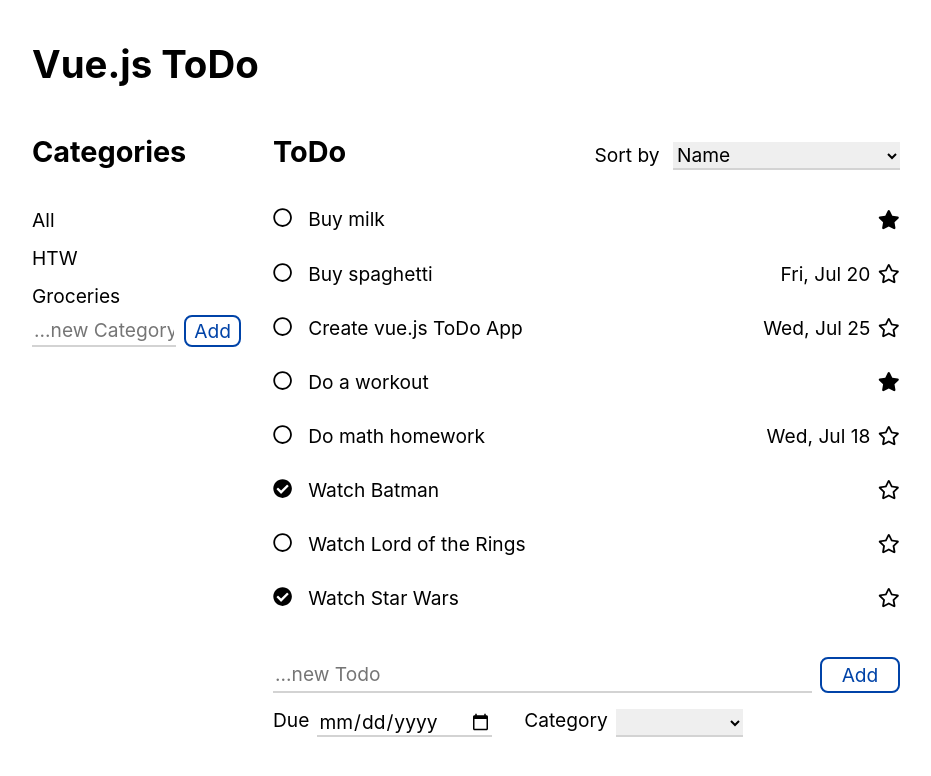
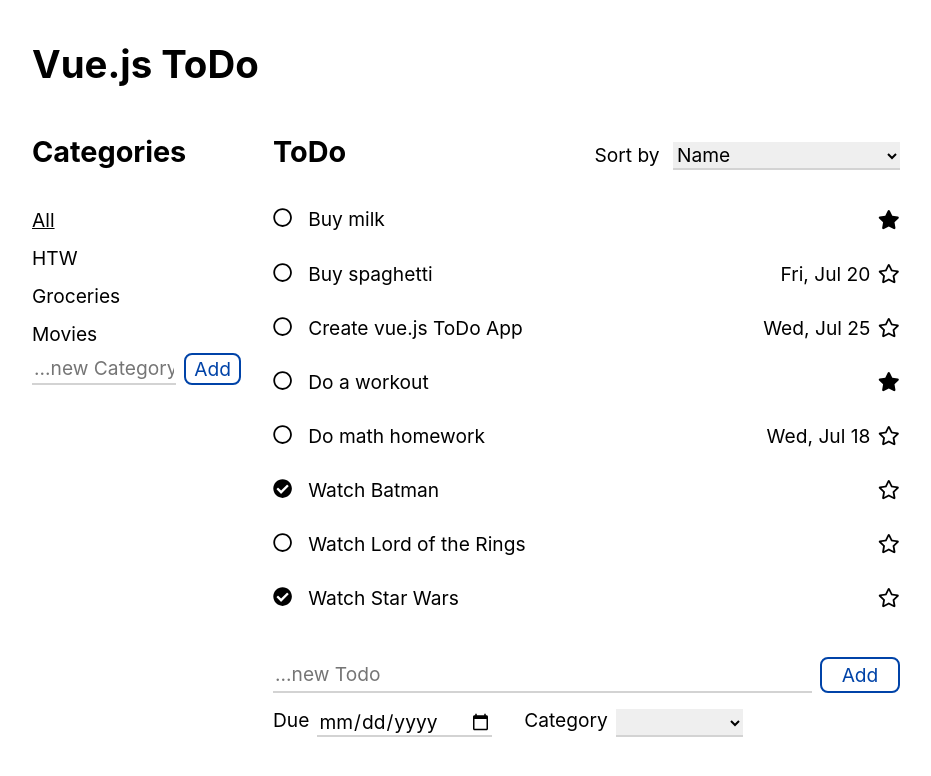
Before and after one commit to greengiraffe/mp-vue-todo, a Vue app: page / in a window 1280 px wide. Shown: the top 776 px of the page, without its empty margins (174-1105 px from the left). Built offline with nearby package versions, Linux system fonts and the light colour scheme.

Commit message:
Enable filtering by category

```diff
--- a/src/components/CategoryInput.vue
+++ b/src/components/CategoryInput.vue
@@ -6,6 +6,8 @@
 </template>
 
 <script>
+import { ADD_CATEGORY } from '../store'
+
 export default {
   data: function () {
     return {
@@ -14,7 +16,7 @@ export default {
   },
   methods: {
     addCategory: function () {
-      this.$store.commit('ADD_CATEGORY', {
+      this.$store.commit(ADD_CATEGORY, {
         name: this.name
       })
       this.clearInput()
--- a/src/components/CategoryList.vue
+++ b/src/components/CategoryList.vue
@@ -2,8 +2,20 @@
   <div>
     <h2>Categories</h2>
     <ul class="category-list">
-      <li class="category-list__item"><Category name="All" /></li>
-      <li v-for="cat in categories" :key="cat.id" class="category-list__item">
+      <li
+        @click="selectCategory(undefined)"
+        class="category-list__item"
+        :class="{ active: selected === undefined}"
+      >
+        <Category name="All" />
+      </li>
+      <li
+        @click="selectCategory(cat.id)"
+        v-for="cat in categories"
+        :key="cat.id"
+        class="category-list__item"
+        :class="{ active: selected === cat.id}"
+      >
         <Category v-bind="cat" />
       </li>
       <li class="category-list__item"><CategoryInput /></li>
@@ -13,13 +25,22 @@
 
 <script>
 import Category from './Category.vue'
-import CategoryInput from './CategoryInput.vue'
+import CategoryInput from   './CategoryInput.vue'
+import { SET_SELECTED_CATEGORY } from '../store'
 
 export default {
   components: { Category, CategoryInput },
   computed: {
     categories: function () {
       return this.$store.state.categories.categories
+    },
+    selected: function () {
+      return this.$store.state.categories.selected
+    }
+  },
+  methods: {
+    selectCategory: function(id) {
+      this.$store.commit(SET_SELECTED_CATEGORY, id)
     }
   }
 }
@@ -35,4 +56,10 @@ export default {
     margin-top: 2rem;
   }
 }
+
+.category-list__item {
+  &.active {
+    text-decoration: underline;
+  }
+}
 </style>
--- a/src/components/Todo.vue
+++ b/src/components/Todo.vue
@@ -16,6 +16,8 @@
 </template>
 
 <script>
+import { UPDATE_TODO, REMOVE_TODO } from '../store'
+
 export default {
   props: {
     todo: {
@@ -56,11 +58,11 @@ export default {
       })
     },
     updateTodo: function (updatedTodo) {
-      this.$store.commit('UPDATE_TODO', updatedTodo)
+      this.$store.commit(UPDATE_TODO, updatedTodo)
     },
     deleteTodo: function () {
       if(confirm(`Do you want to delete "${this.todo.text}"?`)) {
-        this.$store.commit('REMOVE_TODO', this.todo.id)
+        this.$store.commit(REMOVE_TODO, this.todo.id)
       }
     }
   }
--- a/src/components/TodoInput.vue
+++ b/src/components/TodoInput.vue
@@ -18,6 +18,8 @@
 </template>
 
 <script>
+import { ADD_TODO } from '../store'
+
 export default {
   data: function () {
     return {
@@ -33,12 +35,12 @@ export default {
   },
   methods: {
     addTodo: function () {
-      this.$store.commit('ADD_TODO', {
+      this.$store.commit(ADD_TODO, {
         text: this.text,
         category: this.category,
         due: this.$refs.dateInput.valueAsDate,
         important: false,
-        done: false
+        done: false,
       })
       this.cleanInputs();
     },
--- a/src/components/TodoList.vue
+++ b/src/components/TodoList.vue
@@ -10,7 +10,7 @@
       </label>
     </div>
     <ul class="todo-list__list">
-      <li v-for="todo in todos" :key="todo.id" class="todo-list__item">
+      <li v-for="todo in filter(todos)" :key="todo.id" class="todo-list__item">
         <Todo :todo="todo" />
       </li>
       <li class="todo-list__item"><TodoInput /></li>
@@ -39,7 +39,7 @@ export default {
     }
   },
   computed: {
-    todos () {
+    todos: function () {
       switch (this.sortSelect) {
         case SORT_BY_NAME:
           return this.$store.getters.sortedTodosByName
@@ -48,6 +48,17 @@ export default {
         case SORT_BY_DATE_ASC:
           return this.$store.getters.sortedTodosByDateAsc
       }
+    },
+    selectedCategory: function () {
+      return this.$store.state.categories.selected
+    }
+  },
+  methods: {
+    filter: function (todos) {
+      if (this.selectedCategory === undefined) return this.todos
+      return this.todos.filter(todo => {
+        return todo.category === this.selectedCategory
+      })
     }
   }
 }
--- a/src/store/index.js
+++ b/src/store/index.js
@@ -11,3 +11,5 @@ export default new Vuex.Store({
     categories
   }
 })
+
+export * from './mutation-types'
--- a/src/store/modules/categories.js
+++ b/src/store/modules/categories.js
@@ -1,16 +1,14 @@
 // Categories Store Module
-
-const SET_CATEGORIES = 'SET_CATEGORIES'
-const ADD_CATEGORY = 'ADD_CATEGORY'
-const REMOVE_CATEGORY = 'REMOVE_CATEGORY'
-const UPDATE_CATEGORY = 'UPDATE_CATEGORY'
+import { SET_CATEGORIES, ADD_CATEGORY, REMOVE_CATEGORY, UPDATE_CATEGORY, SET_SELECTED_CATEGORY } from '../mutation-types'
 
 export default {
   state: {
     categories: [
       { id: 1, name: 'HTW' },
-      { id: 2, name: 'Groceries' }
-    ]
+      { id: 2, name: 'Groceries' },
+      { id: 3, name: 'Movies' }
+    ],
+    selected: undefined
   },
   getters: {
     // Getters behave similar to computed properties
@@ -30,6 +28,9 @@ export default {
         if (cat.id === updatedCategory.id) return updatedCategory
         return cat
       })
+    },
+    [SET_SELECTED_CATEGORY] (state, id) {
+      state.selected = id
     }
   },
   actions: {
--- a/src/store/modules/todos.js
+++ b/src/store/modules/todos.js
@@ -1,20 +1,16 @@
 // Todos Store Module
-
-const SET_TODOS = 'SET_TODOS'
-const ADD_TODO = 'ADD_TODO'
-const REMOVE_TODO = 'REMOVE_TODO'
-const UPDATE_TODO = 'UPDATE_TODO'
+import { SET_TODOS, ADD_TODO, REMOVE_TODO, UPDATE_TODO } from '../mutation-types'
 
 export default {
   state: {
     todos: [
       { id: 1, text: 'Create vue.js ToDo App', important: false, done: false, due: new Date('2018-07-25T09:45:00'), category: 1 },
       { id: 2, text: 'Buy milk', important: true, done: false, due: undefined, category: 2 },
-      { id: 3, text: 'Watch Batman', important: false, done: true, due: undefined, category: undefined },
-      { id: 4, text: 'Watch Star Wars', important: false, done: true, due: undefined, category: undefined },
-      { id: 5, text: 'Watch Lord of the Rings', important: false, done: false, due: undefined, category: undefined },
-      { id: 6, text: 'Buy spaghetti', important: false, done: false, due: new Date('2018-07-20T09:45:00'), category: undefined },
-      { id: 7, text: 'Do math homework', important: false, done: false, due: new Date('2018-07-18T09:45:00'), category: undefined },
+      { id: 3, text: 'Watch Batman', important: false, done: true, due: undefined, category: 3 },
+      { id: 4, text: 'Watch Star Wars', important: false, done: true, due: undefined, category: 3 },
+      { id: 5, text: 'Watch Lord of the Rings', important: false, done: false, due: undefined, category: 3 },
+      { id: 6, text: 'Buy spaghetti', important: false, done: false, due: new Date('2018-07-20T09:45:00'), category: 2 },
+      { id: 7, text: 'Do math homework', important: false, done: false, due: new Date('2018-07-18T09:45:00'), category: 1 },
       { id: 8, text: 'Do a workout', important: true, done: false, due: undefined, category: undefined }
     ]
   },
--- /dev/null
+++ b/src/store/mutation-types.js
@@ -0,0 +1,12 @@
+// Todo mutations
+export const SET_TODOS = 'SET_TODOS'
+export const ADD_TODO = 'ADD_TODO'
+export const REMOVE_TODO = 'REMOVE_TODO'
+export const UPDATE_TODO = 'UPDATE_TODO'
+
+// Category mutations
+export const SET_CATEGORIES = 'SET_CATEGORIES'
+export const ADD_CATEGORY = 'ADD_CATEGORY'
+export const REMOVE_CATEGORY = 'REMOVE_CATEGORY'
+export const UPDATE_CATEGORY = 'UPDATE_CATEGORY'
+export const SET_SELECTED_CATEGORY = 'SET_SELECTED_CATEGORY'
```
